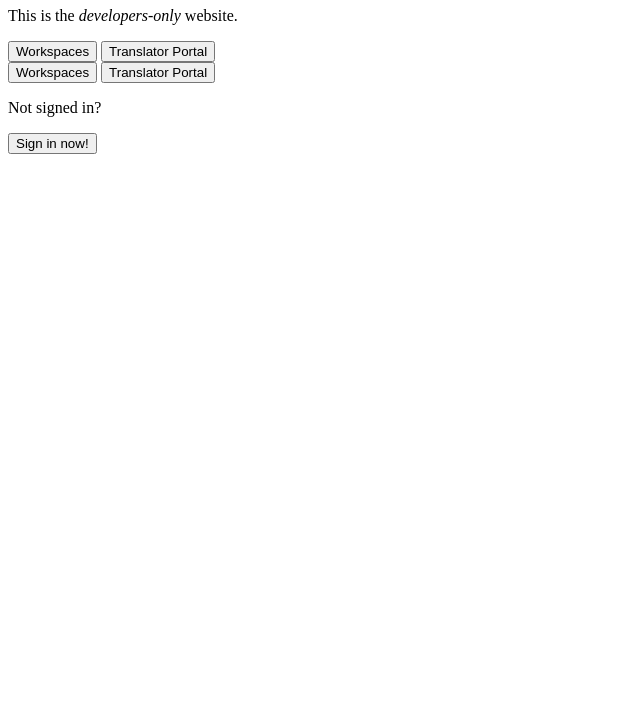
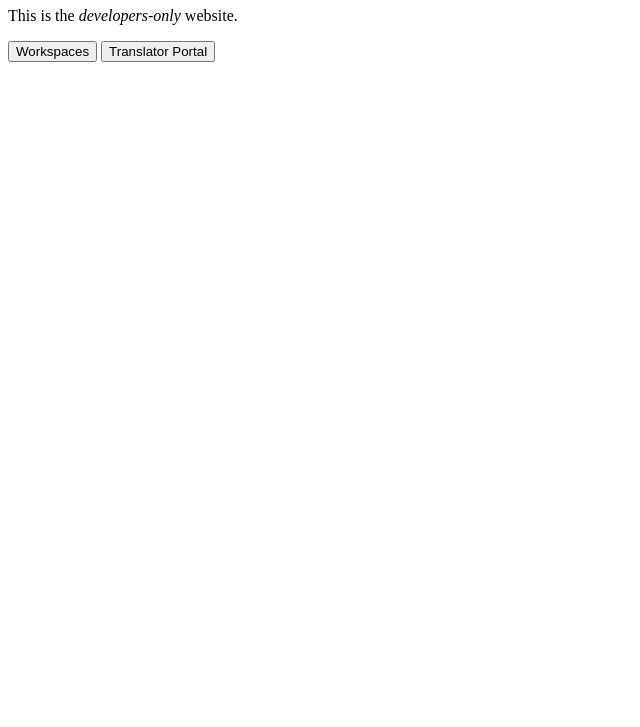
Before and after one commit to Luke242014/luke242014-dev.github.io, a plain HTML site: page index.html in a window 1280 px wide. Shown: the part 73-800 px from the top of the page, without its empty margins (0-640 px from the left). Drawn offline with Linux system fonts and the light colour scheme.

Commit message:
Update index.html

```diff
--- a/index.html
+++ b/index.html
@@ -6,16 +6,5 @@
 
 <p>This is the <em>developers-only</em> website.</p>
 
-<div class="showSignedIn">
-	<button href="https://luke242014.github.io/luke242014-dev.github.io/workspaces">Workspaces</button>
-	<button href="https://luke242014.github.io/luke242014-dev.github.io/portal">Translator Portal</button>
-</div>
-
-<div class="showSignedOut">
-	<button href="https://luke242014.github.io/luke242014-dev.github.io/workspaces">Workspaces</button>
-	<button href="https://luke242014.github.io/luke242014-dev.github.io/portal">Translator Portal</button>
-
-	<p>Not signed in?</p>
-
-	<button href="https://luke242014.github.io/luke242014-dev.gothub.io/signin">Sign in now!</button>
-</div>
+<button href="https://luke242014.github.io/luke242014-dev.github.io/workspaces">Workspaces</button>
+<button href="https://luke242014.github.io/luke242014-dev.github.io/portal">Translator Portal</button>
```
